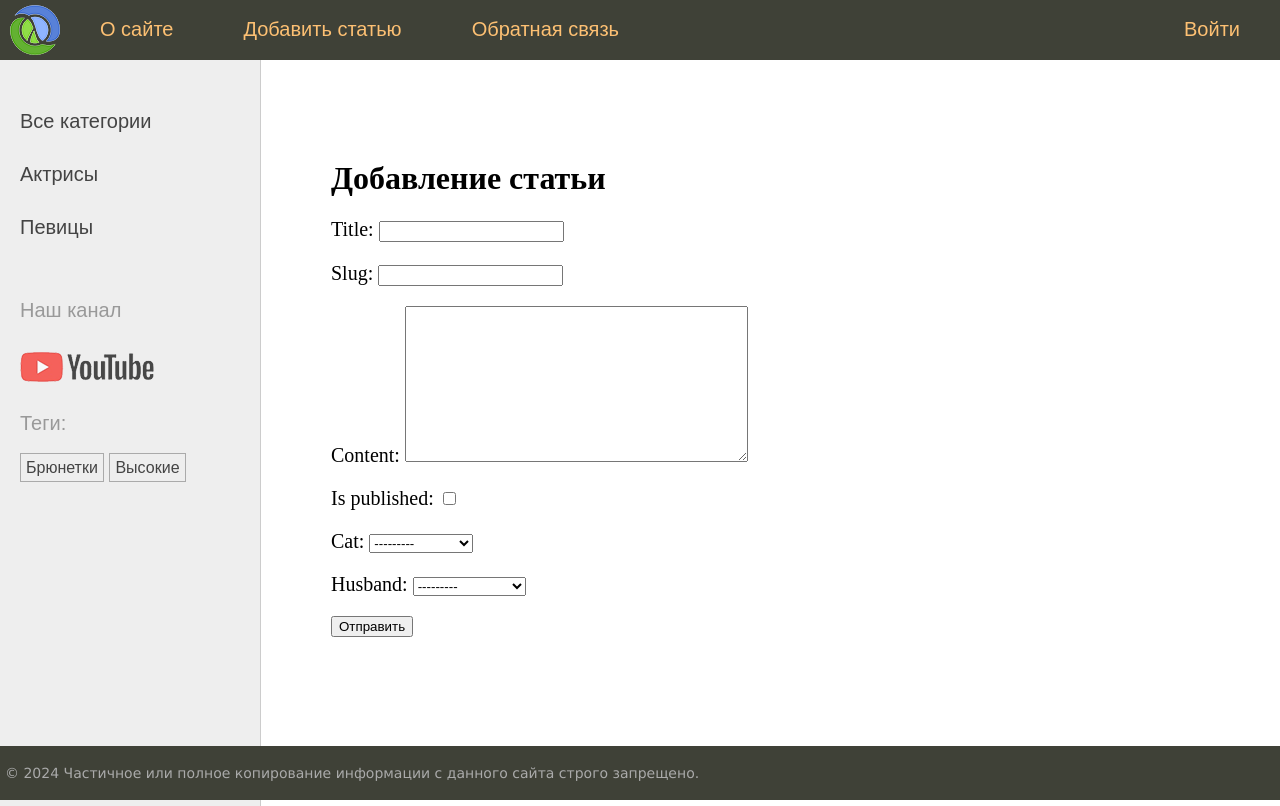
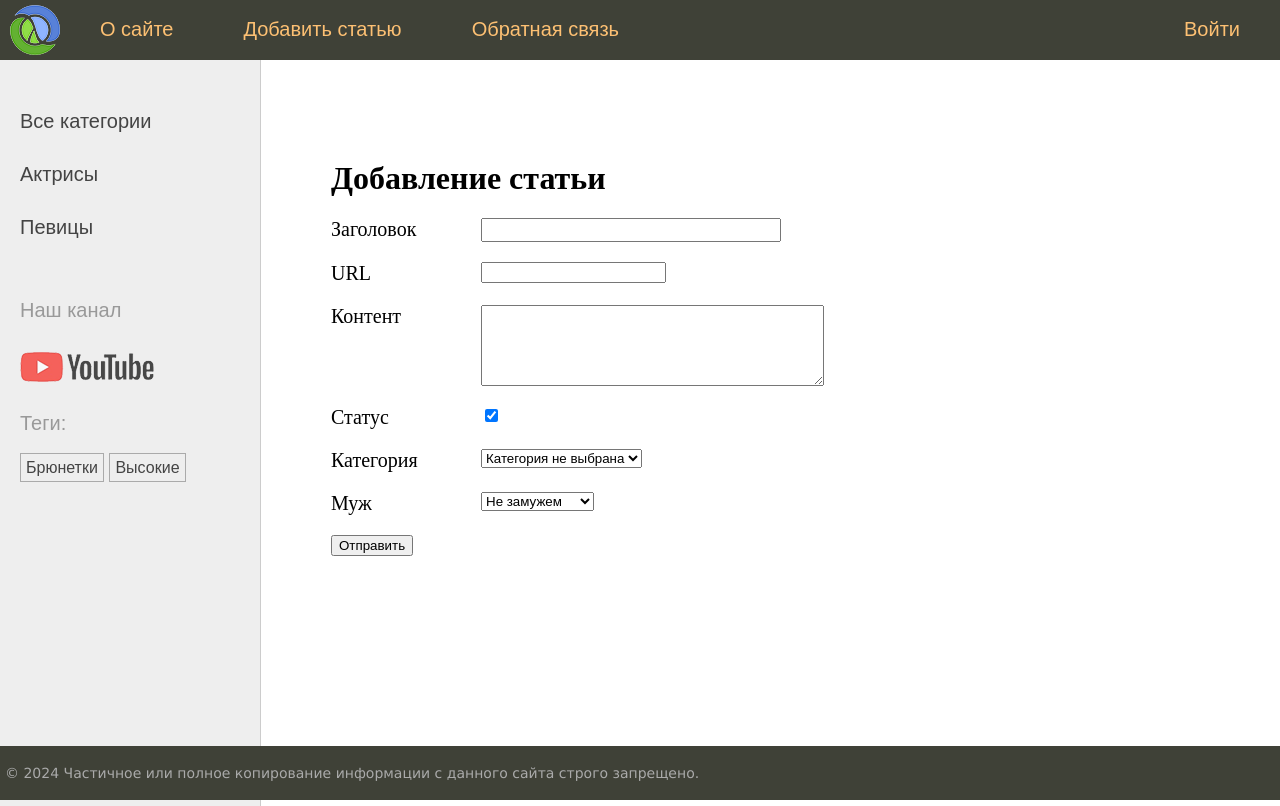
Before and after one commit to Du55yDuck/First_Django_project, a Django app: page /addpage/ in a window 1280 px wide. Run offline with Django 5.2, Linux system fonts and the light colour scheme; data comes from the database, SQL or seed files in the repository; both versions use the stored data as it was after the commit.

Commit message:
Add new parameters in AddPostform. Fix addpage. Change def addpage.

```diff
--- a/sitewomen/women/forms.py
+++ b/sitewomen/women/forms.py
@@ -3,9 +3,14 @@ from .models import Category, Husband
 
 
 class AddPostForm(forms.Form):  # класс не связан с моделью для примера(служит для автоматизации полей формы)
-    title = forms.CharField(max_length=255)  # Атрибуты называются также для простоты как в модели(связан с html-формой)
-    slug = forms.SlugField(max_length=255)
-    content = forms.CharField(widget=forms.Textarea(), required=False)  # widget для тонкой настр-ки отобр-я поля в html
-    is_published = forms.BooleanField(required=False)  # required=False - указывает на необязательное заполнение поля
-    cat = forms.ModelChoiceField(queryset=Category.objects.all())  # Отображение поля в виде выпадающего списка
-    husband = forms.ModelChoiceField(queryset=Husband.objects.all(), required=False)
+    title = forms.CharField(max_length=255, label="Заголовок", widget=forms.TextInput(attrs={'class': 'form-input'}))
+    # Атрибуты называются также как в модели для сохранения в БД в дальнейшем(связан с html-формой) + стиль 'form-input'
+    slug = forms.SlugField(max_length=255, label="URL")  # label - меняет название поля
+    content = forms.CharField(widget=forms.Textarea(attrs={'color': 50, 'rows': 5}), required=False, label="Контент")
+    # widget для тонкой настройки отображения поля в html + Textarea(с заданными параметрами в отображаемых полях)
+    is_published = forms.BooleanField(required=False, initial=True, label="Статус")  # required=False - указывает на
+    # необязательное заполнение поля + initial - авто галочка в поле при входе на страницу
+    cat = forms.ModelChoiceField(queryset=Category.objects.all(), empty_label="Категория не выбрана", label="Категория")
+    # Отображение поля в виде выпадающего списка
+    husband = forms.ModelChoiceField(queryset=Husband.objects.all(), required=False, empty_label="Не замужем",
+                                     label="Муж")  # empty_label - отображение надписи в пустом поле
--- a/sitewomen/women/templates/women/addpage.html
+++ b/sitewomen/women/templates/women/addpage.html
@@ -4,7 +4,11 @@
 <h1>{{title}}</h1>
 <form action="" method="post">  <! Формы для полей на странице добавления статей, "" - отрабатывает на текущей странице >
     {% csrf_token %} <! CSRF - для защиты вводимых данных по требованию безопасности >
-    {{ form.as_p }}  <! Форма для отображения полей из шаблона class AddPostForm по методу as_p >
+    <div class="form-error">{{ form.non_field_errors }}</div>  <! Отображение ошибок в заполнении полей формы>
+    {% for f in form %} <! Цикл для перебора полей формы>
+    <p><label class="form-label" for="{{ f.id_for_label }}">{{ f.label }}</label>{{ f }}</p>  <! Вывод текущего поля>
+    <div class="form_error">{{ f.errors }}</div>  <! Отображение ошибок>
+    {% endfor %}
     <p><button type="submit">Отправить</button> </p>
 </form>
 {% endblock %}
--- a/sitewomen/women/views.py
+++ b/sitewomen/women/views.py
@@ -48,7 +48,12 @@ def addpage(request):  # ф-я для добавления контента (в
     if request.method == 'POST':  # Проверка на POST запрос
         form = AddPostForm(request.POST)  # экземпляр класса нашей формы для отображения в шаблоне addpage.html + данные
         if form.is_valid():  # Если проверка на уровне сервера проходит с помощью метода is_valid
-            print(form.cleaned_data)  # выводит очищенные данные в консоль
+            # print(form.cleaned_data)  # выводит очищенные данные в консоль
+            try:  # сохранение данных в БД и вывод исключения в случае ошибки
+                Women.objects.create(**form.cleaned_data)  # Из модели Women.objects создать новый объект + распаковать
+                return redirect('home')  # если статья добавлена успешно, то переход на главную страницу.
+            except:  # словарь из clean_data(содержит набор всех необходимых полей)
+                form.add_error(None, "Ошибка добавления поста")  # вывод сообщения об ошибке
     else:
         form = AddPostForm()  # Иначе form с GET запросом возвращает form с пустыми полями(GET - уровень браузера)
 
```
Also changed, not shown: sitewomen/db.sqlite3.
